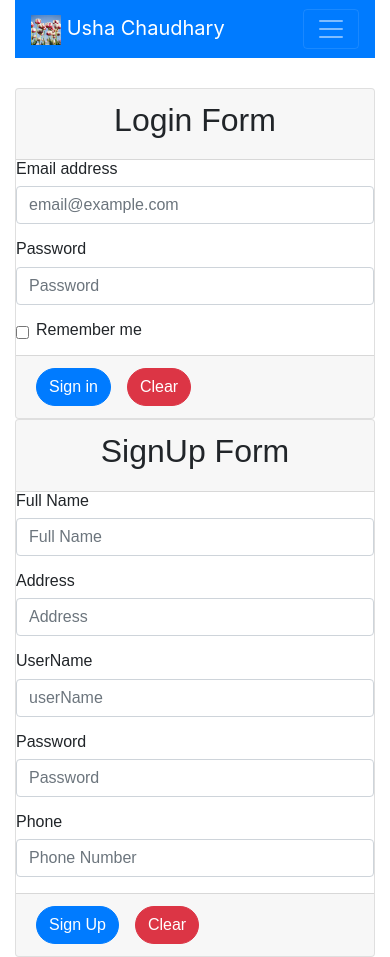
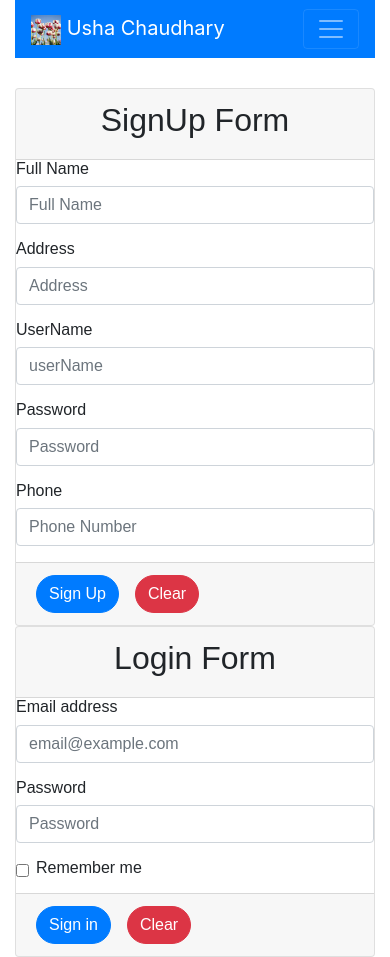
Before and after one commit to upa-ashana/internLearning1, an Angular app: page / in a window 390 px wide. Built offline with nearby package versions, Linux system fonts and the light colour scheme.

Commit message:
LoginSignupOrderChange

```diff
--- a/src/app/usha/usha.component.html
+++ b/src/app/usha/usha.component.html
@@ -10,7 +10,7 @@
   </head>
   <div class="container cbox">
     <div class="row">
-      <div class="col-sm-6">
+      <div class="col-md-6 order-2 order-md-1">
         <div class="card">
           <div class="card-header"><h2 class="text-center">Login Form</h2></div>
         <form>
@@ -37,7 +37,7 @@
         </form>
       </div>
       </div>
-      <div class="col-sm-6">
+      <div class="col-md-6 order-1 order-md-2">
           <div class="card">
               <div class="card-header"><h2 class="text-center">SignUp Form</h2></div>
             <form>
```
